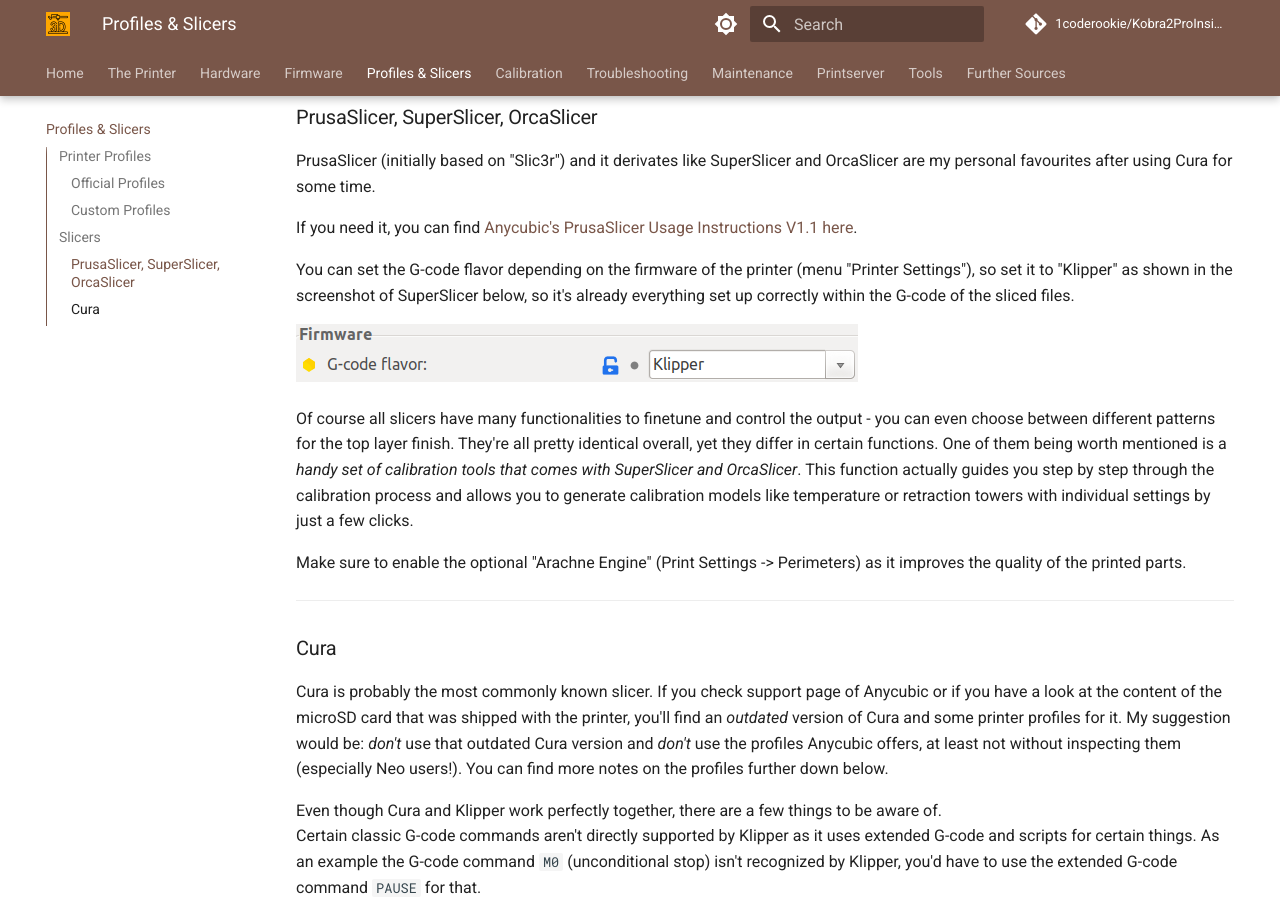
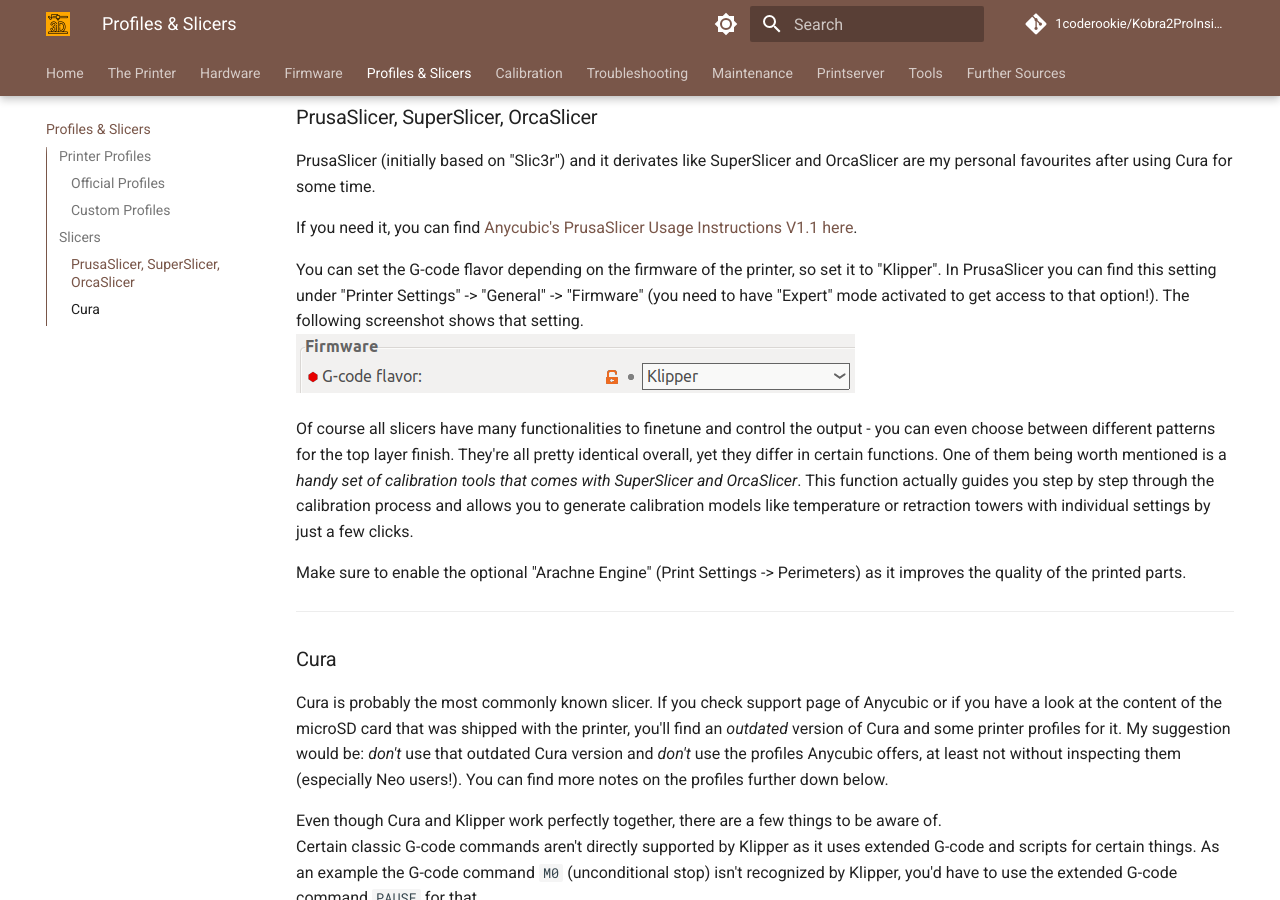
Before and after one commit to 1coderookie/Kobra2ProInsights, an MkDocs documentation site: the page built from docs/profiles.md, in a window 1280 px wide and 900 px high, scrolled down 1647 px. Built offline with MkDocs 1.6.1 and Material for MkDocs 9.7.7, drawn with Linux system fonts in a browser that asks for light colours; comment, search, counter and statistics services are not loaded.

Commit message:
Update profiles.md

```diff
--- a/docs/profiles.md
+++ b/docs/profiles.md
@@ -13,10 +13,6 @@
 
 However, these profiles most likely need individual tweaking. The settings like print speed, retraction settings, extruder and bed temperature etc. also depend on the type of material you want to use (e.g. PLA/ABS/PETG/TPU). But also for the same type of filament material like PLA the settings often need to be adjusted again if you're using filament of a different manufacturer or even just another spool or colour of the same brand.
 There are countless guides about this topic in general, so I'd recommend to dig into it deeper using your preferred sites or specific videos.
-
-<!--
-There are users who offer their profiles for the Go and Neo, so that beginners have a better starting point if the stock ones don't seem to work for them. In the following I'll list them as far as I'm aware of them. Be aware though that you still have to check the settings and finetune them for your device.
--->
 
 You can always set up your own custom profile in your slicer. Just pay attention to the general machine settings, like the bed size and so on.
 
@@ -70,9 +66,8 @@
 
 If you need it, you can find [Anycubic's PrusaSlicer Usage Instructions V1.1 here](https://cdn.shopify.com/s/files/1/0245/5519/2380/files/PrusaSlicer_Usage_Instructions_V1.1_EN.pdf?v=1685695259).
 
-You can set the G-code flavor depending on the firmware of the printer (menu "Printer Settings"), so set it to "Klipper" as shown in the screenshot of SuperSlicer below, so it's already everything set up correctly within the G-code of the sliced files.
-
-![SuperSlicer firmware](../assets/images/klipperfw_superslicer-flavor.png)
+You can set the G-code flavor depending on the firmware of the printer, so set it to "Klipper". In PrusaSlicer you can find this setting under "Printer Settings" -> "General" -> "Firmware" (you need to have "Expert" mode activated to get access to that option!). The following screenshot shows that setting.
+    ![G-code flavour](assets/images/g-code_flavour.png)
 
 Of course all slicers have many functionalities to finetune and control the output - you can even choose between different patterns for the top layer finish. They're all pretty identical overall, yet they differ in certain functions. One of them being worth mentioned is a *handy set of calibration tools that comes with SuperSlicer and OrcaSlicer*. This function actually guides you step by step through the calibration process and allows you to generate calibration models like temperature or retraction towers with individual settings by just a few clicks.
 
```
